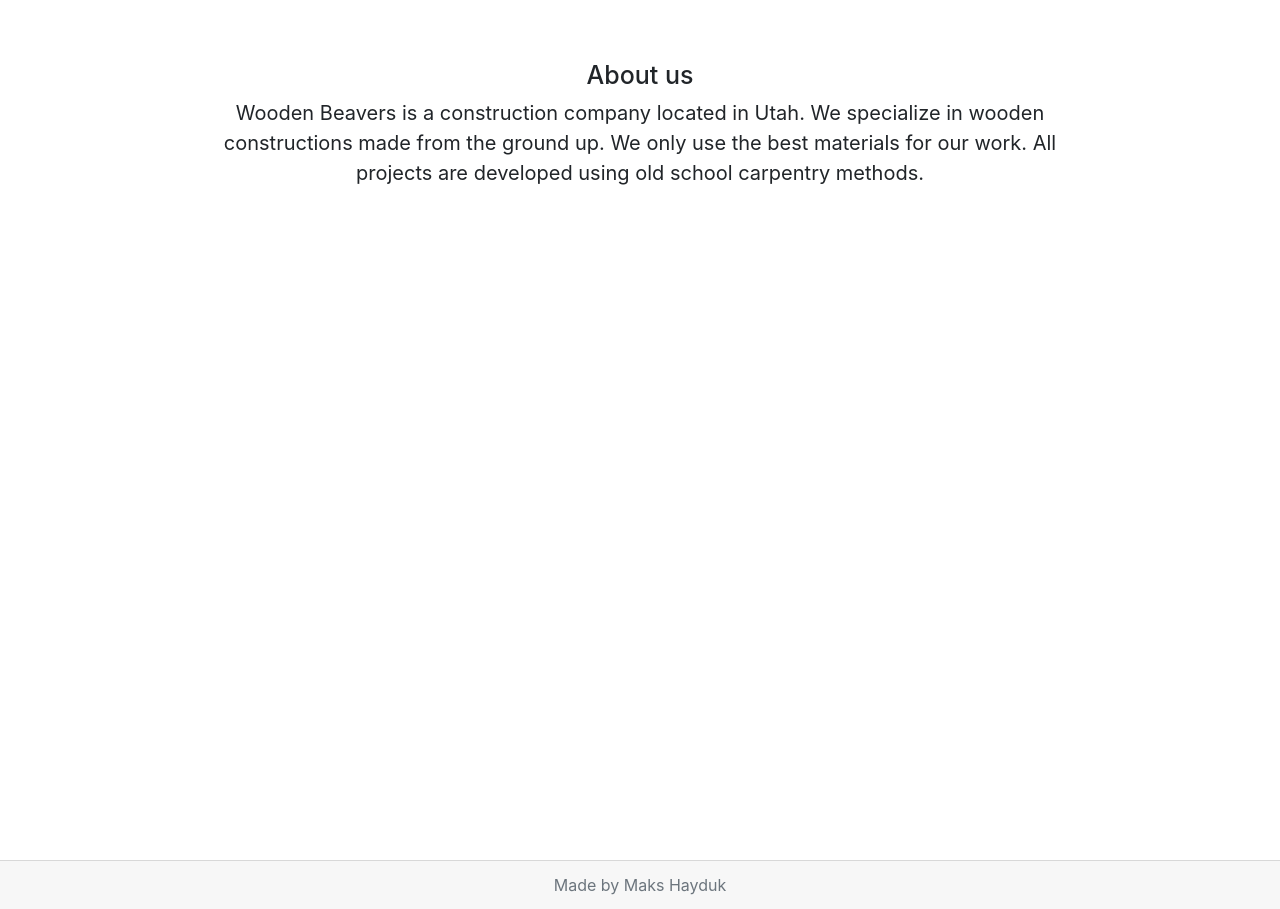
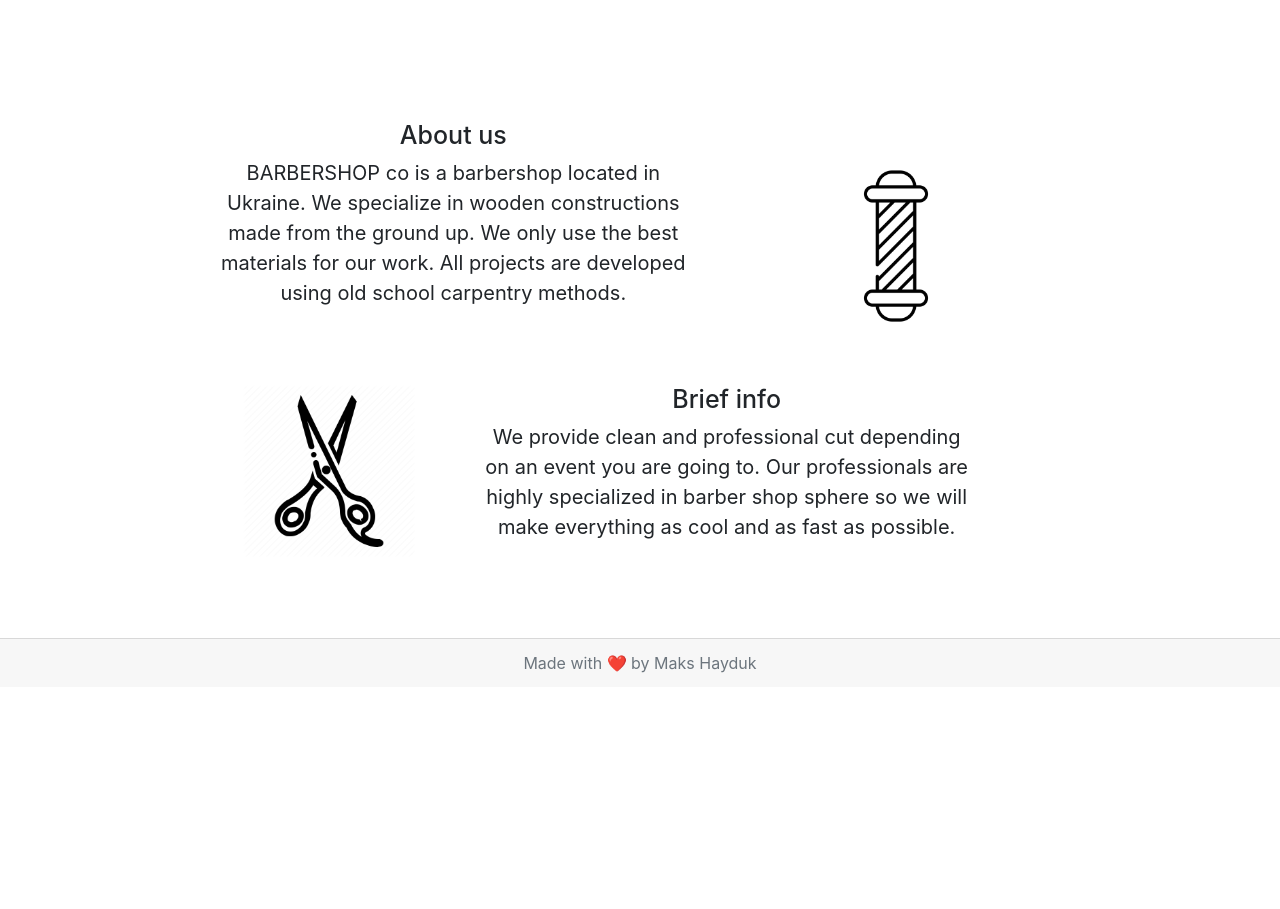
Before and after one commit to maks-hayduk/lading-page, a website: page index.html in a window 1280 px wide. Shown: the part 800-1709 px from the top of the page. After the commit the page ends 1487 px from the top, so only its background shows below. Drawn offline with nearby package versions, Linux system fonts and the light colour scheme.

Commit message:
Added general info page w/ animations

```diff
--- a/index.html
+++ b/index.html
@@ -23,7 +23,7 @@
   </nav>
 
   <div class="text-center" id="bg">
-    <div class="card-body text-center">
+    <div class="card-body text-center" id="bg-text">
       <h5 class="card-title">BARBERSHOP co</h5>
       <p class="card-text">Best of the best barbershop in the world.</p>
       <a href="#" class="btn btn-danger" onclick="">Get to know more</a>
@@ -31,12 +31,30 @@
   </div>
 
   <div id="general-info-block">
-    <h4 class="title">About us</h4>
-    <p class="info-text">Wooden Beavers is a construction company located in Utah. We specialize in wooden constructions made from the ground up. We only use the best materials for our work. All projects are developed using old school carpentry methods.</p>
+    <div class="container">
+      <div class="row">
+        <div class="col-7" id="first-info">
+          <h4 class="title">About us</h4>
+          <p class="info-text">BARBERSHOP co is a barbershop located in Ukraine. We specialize in wooden constructions made from the ground up. We only use the best materials for our work. All projects are developed using old school carpentry methods.</p>
+        </div>
+        <div class="col">
+          <div id="col-img-1"></div>
+        </div>
+      </div>
+      <div class="row">
+        <div class="col">
+          <div id="col-img-2"></div>
+        </div>
+        <div class="col-7" id="second-info">
+          <h4 class="title">Brief info</h4>
+          <p class="info-text">We provide clean and professional cut depending on an event you are going to. Our professionals are highly specialized in barber shop sphere so we will make everything as cool and as fast as possible.</p>
+        </div>
+      </div>
+    </div>
   </div>
 
   <div class="card-footer text-muted text-center">
-    Made by Maks Hayduk
+    Made with ❤️ by Maks Hayduk
   </div>
 
   <script src="node_modules/jquery/dist/jquery.min.js"></script>
--- a/index.js
+++ b/index.js
@@ -6,7 +6,8 @@ const navbarScroll = (scrollTop) => {
 
 $(document).ready(() => {
   $('#bg').animate({height: `1000px`}, 1500);
-  $('#header').animate({opacity: `0.7`}, 1000);
+  $('#bg-text').animate({opacity: 1}, 1000);
+
   $('html, body').animate({
     scrollTop: 0
   }, 0);
@@ -22,7 +23,32 @@ $("#nav-barber-button").click(() => {
 
 $(window).scroll(() => {
   let scrollTop = $(window).scrollTop();
-  if (scrollTop > $('#general-info-block').offset().top - 400 && $('#bg').height() > 400) {
-    $('#general-info-block').animate({opacity: 1}, 300)
+
+  if (scrollTop > $('#bg').height()/4) {
+    $('#header').animate({opacity: `1`}, 1500)
+  }
+
+  if (scrollTop > $('#general-info-block').offset().top/2 && $('#bg').height() > $('#bg').height()/2) {
+    $('#general-info-block').animate({opacity: 1}, 1000);
+
+    $("#first-info").animate({
+      opacity: 1,
+      left: "100px"
+    }, 2000);
+
+    $("#col-img-1").animate({
+      opacity: 1
+    }, 1000)
+
+    setTimeout(() => {
+      $("#second-info").animate({
+        opacity: 1,
+        left: "-100px"
+      }, 2000);
+
+      $("#col-img-2").animate({
+        opacity: 1
+      }, 1000)
+    }, 1000)
   }
 });
--- a/style.css
+++ b/style.css
@@ -12,9 +12,8 @@
   align-items: center;
 }
 
-.main-block {
-  width: 100vh;
-  height: 500px;
+#bg-text {
+  opacity: 0;
 }
 
 .card-title {
@@ -29,11 +28,11 @@
 }
 
 #general-info-block {
-  height: 100vh;
+  min-height: 200px;
   width: 70%;
   margin: 0 auto;
-  margin-top: 60px;
-  opacity: 0;
+  padding: 60px 0;
+  margin-bottom: 20px;
 }
 
 .title {
@@ -51,14 +50,59 @@
   width: 50%;
 }
 
-@media screen and (max-width: 768px) {
+.row {
+  margin-top: 60px;
 }
 
-@media screen and (max-width: 420px) {
+#col-img-1 {
+  background: url("img/barbershop.png") center center no-repeat;
+  background-size: contain;
+  margin-top: 10%;
+  margin-left: 20%;
+  width: 80%;
+  height: 80%;
+  opacity: 0;
+}
+
+#first-info {
+  margin-left: -100px;
+  opacity: 0;
+}
+
+#col-img-2 {
+  background: url("img/scissors.png") center center no-repeat;
+  background-size: contain;
+  width: 100%;
+  height: 100%;
+  opacity: 0;
+}
+
+#second-info {
+  margin-left: 100px;
+  opacity: 0;
+}
+
+@media screen and (max-width: 768px) {
+  #general-info-block {
+    width: 90%;
+  }
+}
+
+@media screen and (max-width: 500px) {
   .card-title {
     font-size: 30px;
   }
+
   #general-info-block {
     width: 80%;
   }
+
+  .col {
+    display: none;
+  }
+
+  .col-7 {
+    max-width: 100% !important;
+    flex: none !important;
+  }
 }
```
Also changed, not shown: img/barbershop.png (added), img/scissors.png (added).
